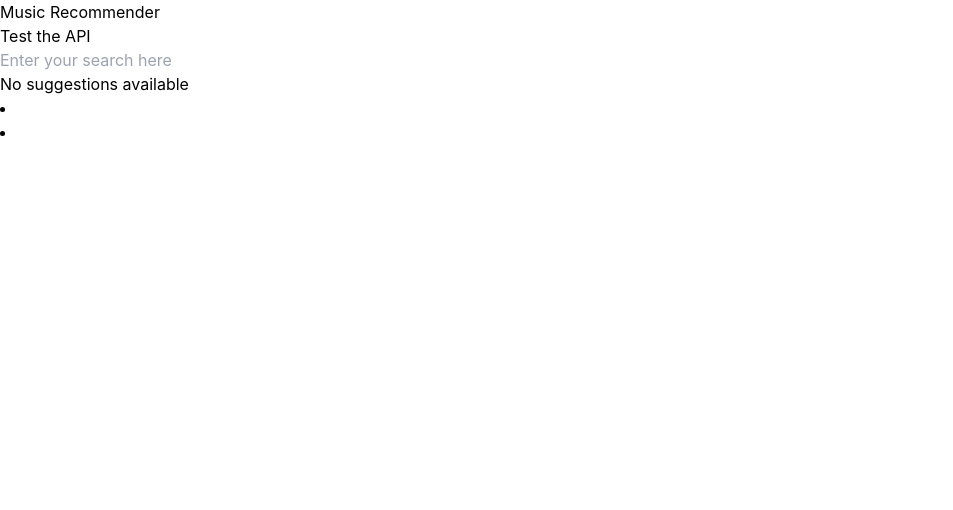
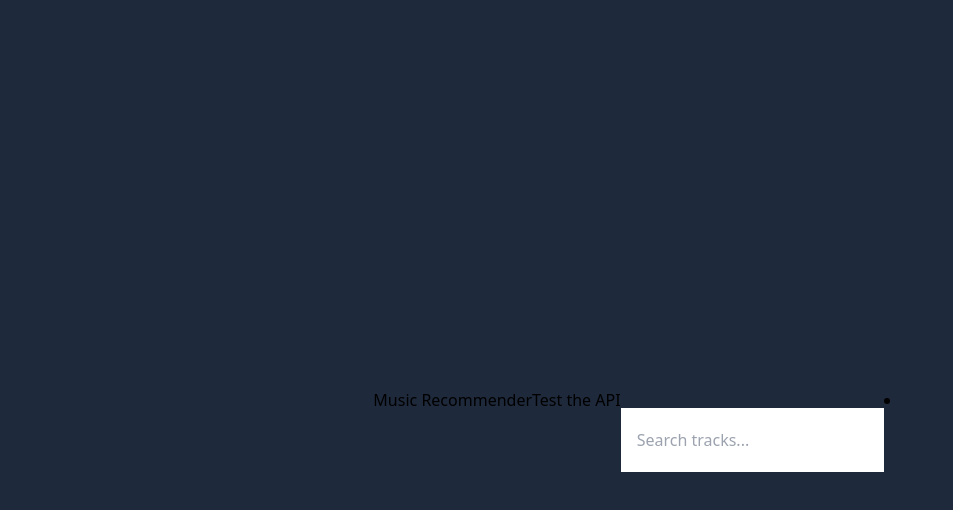
Before and after one commit to rmnskb/track-recommender, a React (Create React App) app in the folder frontend/: page / in a window 1280 px wide. Shown: the top 510 px of the page, without its empty margins (0-953 px from the left). Built offline with nearby package versions, Linux system fonts and the light colour scheme.

Commit message:
Update the visual look of the webpage

```diff
--- a/frontend/public/index.html
+++ b/frontend/public/index.html
@@ -26,7 +26,7 @@
     -->
     <title>React App</title>
   </head>
-  <body>
+  <body class="bg-slate-800">
     <noscript>You need to enable JavaScript to run this app.</noscript>
     <div id="root"></div>
     <!--
--- a/frontend/src/App.js
+++ b/frontend/src/App.js
@@ -1,17 +1,35 @@
-import logo from './logo.svg';
 import './App.css';
-import { useState, useEffect } from 'react';
+import {useState, useEffect, useRef} from 'react';
 import axios from 'axios'
 
 const apiUrl = '//localhost:5000'
 
 
-const SearchBar = ({ chosenTracks, setChosenTracks }) => {
+const SearchBar = ({chosenTracks, setChosenTracks}) => {
     const [query, setQuery] = useState('')
     const [autocomplete, setAutocomplete] = useState([{}])
+    const [selectedProductIndex, setSelectedProductIndex] = useState(-1)
+    const inputRef = useRef(null)
 
-    const inputHandler = (e) => {
-        setQuery(e.target.value);
+    const handleQueryChange = (event) => {
+        setQuery(event.target.value);
+    };
+
+    const handleKeyDown = (event) => {
+        if (event.key === 'ArrowUp') {
+            setSelectedProductIndex(prevIndex =>
+                prevIndex === -1 ? autocomplete.length - 1 : prevIndex - 1
+            )
+        } else if (event.key === 'ArrowDown') {
+            setSelectedProductIndex(prevIndex =>
+                prevIndex === autocomplete.length - 1 ? -1 : prevIndex + 1
+            )
+        } else if (event.key === 'Enter') {
+            if (selectedProductIndex !== -1) {
+                setChosenTracks([...chosenTracks, autocomplete[selectedProductIndex]])
+                alert(`You selected ${setChosenTracks(autocomplete[selectedProductIndex])['track_artist']}`)
+            }
+        }
     };
 
     const fetchAutocomplete = async (query) => {
@@ -28,7 +46,7 @@ const SearchBar = ({ chosenTracks, setChosenTracks }) => {
         if (query.length > 2) {
             const timeoutId = setTimeout(() => {
                 fetchAutocomplete(query);
-            }, 300); // Adjust debounce delay as needed (300ms is typical)
+            }, 300); // 300ms debounce delay
 
             return () => clearTimeout(timeoutId); // Cleanup timeout on query change
         } else {
@@ -37,30 +55,42 @@ const SearchBar = ({ chosenTracks, setChosenTracks }) => {
     }, [query]);
 
     const listAutocomplete = autocomplete.length > 0 ? (
-        autocomplete.map(track =>
-            <li
+        autocomplete.map(track => (
+                <div className="bg-white max-h-96 overflow-y-scroll resultProductContainer">
+                    <div
                         key={track['track_id']}
+                        className="
+                            py-2 px-4 flex items-center justify-between gap-8
+                            hover:bg-gray-200 cursor-pointer
+                        "
                         onClick={() => {
                             setChosenTracks([...chosenTracks, track['track_id']]);
                         }}
-                className="active"
                     >
-                {track['track_artist']}
-            </li>
+                        <p>{track['track_artist']}</p>
+                    </div>
+                </div>
+            )
         )
     ) : (
-        <li>No suggestions available</li>
+        <></>
     );
 
     return (
-        <div>
+        <div className="max-w-lg mx-auto mt-20 flex flex-col">
             <input
                 type="text"
-            placeholder="Enter your search here"
-            onChange={inputHandler}
+                className="
+                    px-4 py-5 border-gray-500
+                    focus:outline-none focus:ring-2 focus:border-gray-950
+                "
+                onChange={handleQueryChange}
+                onKeyDown={handleKeyDown}
                 value={query}
+                ref={inputRef}
+                placeholder="Search tracks..."
             />
-        <ul>{autocomplete && listAutocomplete}</ul>
+            {listAutocomplete}
         </div>
     );
 }
@@ -103,14 +133,12 @@ const Recommendations = (tracks) => {
             </li>
         )
     ) : (
-        <li>No recommendations</li>
+        <></>
     );
 
     return (
         <div>
-          <li>
-              {recs && listRecommendations}
-          </li>
+            {listRecommendations}
         </div>
     );
 }
@@ -129,15 +157,17 @@ export default function App() {
     }
 
     return (
-        <div>
+        <div className="bg-slate-800 flex flex-row min-h-screen justify-center items-center">
             <h1>Music Recommender</h1>
             <button onClick={testApi}>Test the API</button>
             <div>
                 <a>{test['api_status']}</a>
             </div>
+            <br></br>
             <div>
-                <SearchBar chosenTracks={chosenTracks} setChosenTracks={setChosenTracks} />
+                <SearchBar chosenTracks={chosenTracks} setChosenTracks={setChosenTracks}/>
             </div>
+            <br></br>
             <div>
                 <Recommendations tracks={chosenTracks} />
             </div>
--- a/frontend/src/index.css
+++ b/frontend/src/index.css
@@ -1,17 +1,15 @@
-body {
-  margin: 0;
-  font-family: -apple-system, BlinkMacSystemFont, 'Segoe UI', 'Roboto', 'Oxygen',
-    'Ubuntu', 'Cantarell', 'Fira Sans', 'Droid Sans', 'Helvetica Neue',
-    sans-serif;
-  -webkit-font-smoothing: antialiased;
-  -moz-osx-font-smoothing: grayscale;
-}
-
-code {
-  font-family: source-code-pro, Menlo, Monaco, Consolas, 'Courier New',
-    monospace;
-}
-
 @tailwind base;
 @tailwind components;
 @tailwind utilities;
+
+.resultProductContainer::-webkit-scrollbar {
+    width: 8px;
+    height: 20px;
+    border-radius: 10px;
+    background: #e0cbcb;
+}
+
+.resultProductContainer::-webkit-scrollbar-thumb {
+    background: #d2a231;
+    border-radius: 10px;
+}
--- a/frontend/tailwind.config.js
+++ b/frontend/tailwind.config.js
@@ -2,6 +2,7 @@
 module.exports = {
   content: [
       "./src/**/*.{js,jsx}",
+      "./public/**/*.{html}",
   ],
   theme: {
     extend: {},
```
Lines whose indentation alone changed are shown as unchanged.
